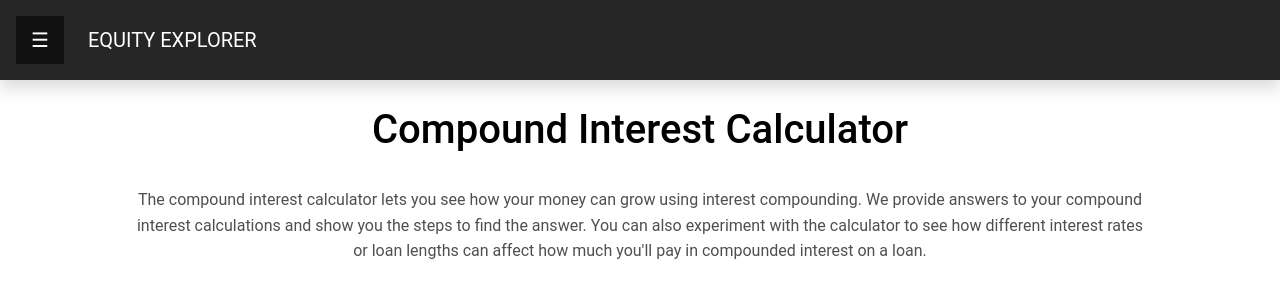
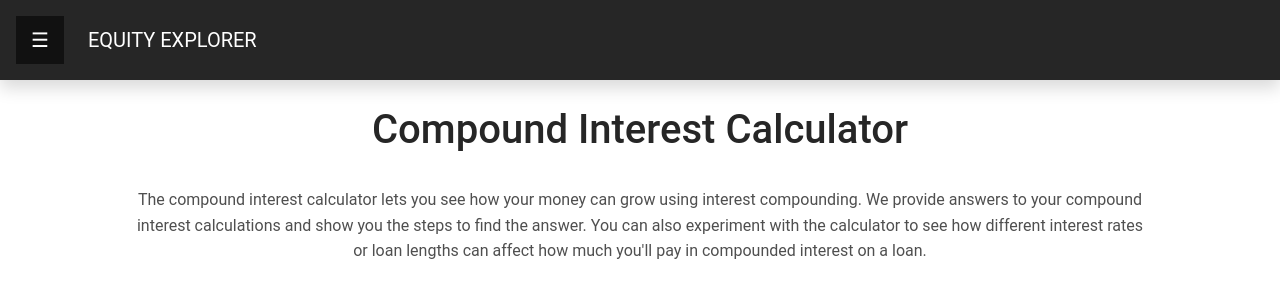
Before and after one commit to Kshitij-01/equity-analysis, a Django app: template templates/compcalc.html in a window 1280 px wide. Shown: the top 298 px of the page. Run offline with Django 3.2, Linux system fonts and the light colour scheme; the template is opened without the code that fills it, so the values that code supplies are empty; parts of the project's set-up code (start-up, migrations or seed data) failed here and were passed over; some libraries are stand-ins or nearby versions.

Commit message:
compound calc

```diff
--- a/templates/compcalc.html
+++ b/templates/compcalc.html
@@ -326,7 +326,7 @@ input[type=number] {
     </header><br>
 
     <div class="container">
-        <h1 class="text-center text-black">Compound Interest Calculator</h1><br>
+        <h1 class="text-center text-dark">Compound Interest Calculator</h1><br>
         <p class="text-center" id="info-para">
             The compound interest calculator lets you see how your money can grow using interest compounding.
             We provide answers to your compound interest calculations and show you the steps to find the answer.
```
